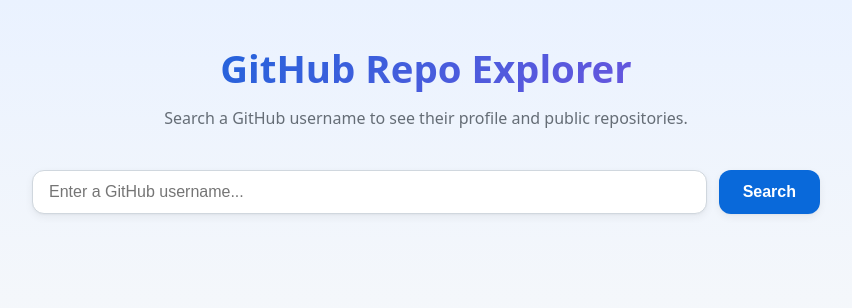
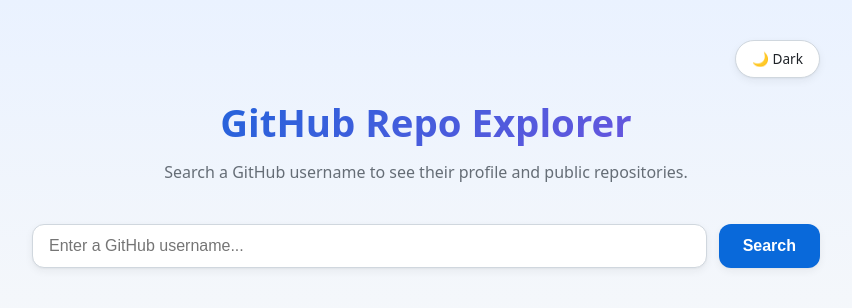
Before and after one commit to Shivendraaaa/github_explorer, a React (Vite) app in the folder client/: page / in a window 1280 px wide. Shown: the top 308 px of the page, without its empty margins (214-1066 px from the left). Built offline with nearby package versions, Linux system fonts and the light colour scheme; no server answers.

Commit message:
feat(client): dark mode toggle

```diff
--- a/client/src/App.css
+++ b/client/src/App.css
@@ -37,7 +37,35 @@
   /* Two stacked shadows give a soft, layered "card" depth. */
   --shadow: 0 1px 2px rgba(27, 31, 36, 0.04), 0 3px 8px rgba(27, 31, 36, 0.06);
   --shadow-hover: 0 8px 20px rgba(27, 31, 36, 0.12);
+  --bg-gradient-top: #eaf2ff; /* colour at the very top of the page */
   --font: system-ui, -apple-system, "Segoe UI", Roboto, sans-serif;
+}
+
+/* ---------------------------------------------------------------------------
+   Dark theme
+   When <html> has data-theme="dark" (set by the toggle button), we redefine
+   the SAME variables with dark values. Because every rule below reads these
+   variables, the whole app switches theme with no other changes needed.
+   --------------------------------------------------------------------------- */
+:root[data-theme="dark"] {
+  --color-bg: #0d1117;
+  --color-surface: #161b22;
+  --color-border: #30363d;
+  --color-text: #e6edf3;
+  --color-muted: #8b949e;
+  --color-accent: #58a6ff;
+  --color-accent-hover: #79c0ff;
+  --color-accent-soft: #1f2d44;
+  --color-star: #e3b341;
+  --gradient: linear-gradient(135deg, #58a6ff, #bc8cff);
+  --bg-gradient-top: #0f1b2e;
+
+  --color-danger: #ff7b72;
+  --color-danger-bg: #2d1314;
+  --color-danger-border: #5c2b2b;
+
+  --shadow: 0 1px 2px rgba(1, 4, 9, 0.5), 0 3px 8px rgba(1, 4, 9, 0.4);
+  --shadow-hover: 0 8px 20px rgba(1, 4, 9, 0.6);
 }
 
 /* ---------------------------------------------------------------------------
@@ -54,7 +82,7 @@
   margin: 0;
   /* A soft blue tint at the top that fades into the page colour by 360px.
      min-height keeps the background covering the whole screen. */
-  background: linear-gradient(180deg, #eaf2ff 0%, var(--color-bg) 360px);
+  background: linear-gradient(180deg, var(--bg-gradient-top) 0%, var(--color-bg) 360px);
   min-height: 100vh;
   color: var(--color-text);
   font-family: var(--font);
@@ -95,6 +123,30 @@
 .app-subtitle {
   margin: var(--space-xs) 0 0;
   color: var(--color-muted);
+}
+
+/* A small bar above the header that holds the theme toggle, pushed to the
+   right with flexbox. */
+.app-topbar {
+  display: flex;
+  justify-content: flex-end;
+  margin-bottom: var(--space-md);
+}
+
+.theme-toggle {
+  padding: var(--space-xs) var(--space-md);
+  font: inherit;
+  font-size: 0.85rem;
+  color: var(--color-text);
+  background: var(--color-surface);
+  border: 1px solid var(--color-border);
+  border-radius: 999px; /* pill shape */
+  box-shadow: var(--shadow);
+  cursor: pointer;
+}
+
+.theme-toggle:hover {
+  border-color: var(--color-accent);
 }
 
 /* The main area stacks its children vertically with a consistent gap. */
@@ -507,7 +559,8 @@
 .repo-card,
 .repo-header,
 .load-more,
-.recent-item {
+.recent-item,
+.theme-toggle {
   transition: border-color 0.15s ease, background-color 0.15s ease,
     box-shadow 0.15s ease, color 0.15s ease, transform 0.15s ease;
 }
@@ -518,7 +571,8 @@
 .sort-select:focus-visible,
 .repo-header:focus-visible,
 .load-more:focus-visible,
-.recent-item:focus-visible {
+.recent-item:focus-visible,
+.theme-toggle:focus-visible {
   outline: 2px solid var(--color-accent);
   outline-offset: 2px;
 }
--- a/client/src/App.jsx
+++ b/client/src/App.jsx
@@ -7,6 +7,7 @@
 import Loader from "./components/Loader.jsx";
 import ErrorMessage from "./components/ErrorMessage.jsx";
 import RecentSearches from "./components/RecentSearches.jsx";
+import ThemeToggle from "./components/ThemeToggle.jsx";
 import { getProfile, getRepos } from "./api.js";
 
 // GitHub returns up to this many repos per page (our backend asks for 30).
@@ -17,6 +18,7 @@
 // Settings for the "recently searched" list saved in the browser.
 const RECENT_KEY = "recentSearches"; // the localStorage key we store under
 const MAX_RECENT = 5; // keep only the last few searches
+const THEME_KEY = "theme"; // localStorage key for the chosen colour theme
 
 // Read the recent searches from localStorage. We guard with try/catch because
 // localStorage can be unavailable (private mode) or hold corrupted data.
@@ -27,6 +29,20 @@
   } catch {
     return [];
   }
+}
+
+// Read the saved theme. If there isn't one, fall back to whatever the user's
+// operating system prefers (light or dark).
+function loadTheme() {
+  try {
+    const saved = localStorage.getItem(THEME_KEY);
+    if (saved === "light" || saved === "dark") return saved;
+  } catch {
+    // ignore and fall through to the system preference
+  }
+  return window.matchMedia("(prefers-color-scheme: dark)").matches
+    ? "dark"
+    : "light";
 }
 
 // Return a NEW array of repos sorted by the chosen option. We sort on the
@@ -76,6 +92,8 @@
   // Recently searched usernames. The function form of useState runs once, on
   // first render, to load the saved list from localStorage.
   const [recent, setRecent] = useState(() => loadRecent());
+  // The current colour theme: "light" or "dark".
+  const [theme, setTheme] = useState(() => loadTheme());
 
   // Whenever the recent list changes, save it back to localStorage so it
   // survives a page refresh. This is what useEffect is for: running a side
@@ -87,6 +105,22 @@
       // Ignore write failures; this feature is a nice-to-have, not critical.
     }
   }, [recent]);
+
+  // Apply the theme to the <html> element so our CSS can react to it, and save
+  // the choice so it sticks across page refreshes.
+  useEffect(() => {
+    document.documentElement.setAttribute("data-theme", theme);
+    try {
+      localStorage.setItem(THEME_KEY, theme);
+    } catch {
+      // ignore write failures
+    }
+  }, [theme]);
+
+  // Flip between light and dark.
+  function toggleTheme() {
+    setTheme((current) => (current === "dark" ? "light" : "dark"));
+  }
 
   // Add a username to the front of the recent list, removing any duplicate
   // (case-insensitive) and keeping only the most recent few.
@@ -159,6 +193,10 @@
 
   return (
     <div className="app">
+      <div className="app-topbar">
+        <ThemeToggle theme={theme} onToggle={toggleTheme} />
+      </div>
+
       <header className="app-header">
         <h1 className="app-title">GitHub Repo Explorer</h1>
         <p className="app-subtitle">
--- /dev/null
+++ b/client/src/components/ThemeToggle.jsx
@@ -0,0 +1,18 @@
+// A small button that switches between light and dark themes. It receives the
+// current theme and a toggle function from App, so App stays the single owner
+// of the theme state (this component just shows it and reports clicks).
+export default function ThemeToggle({ theme, onToggle }) {
+  const isDark = theme === "dark";
+
+  return (
+    <button
+      type="button"
+      className="theme-toggle"
+      onClick={onToggle}
+      aria-label="Toggle dark mode"
+    >
+      {/* Show the icon + label for the theme you'd switch TO. */}
+      {isDark ? "☀️ Light" : "🌙 Dark"}
+    </button>
+  );
+}
```
